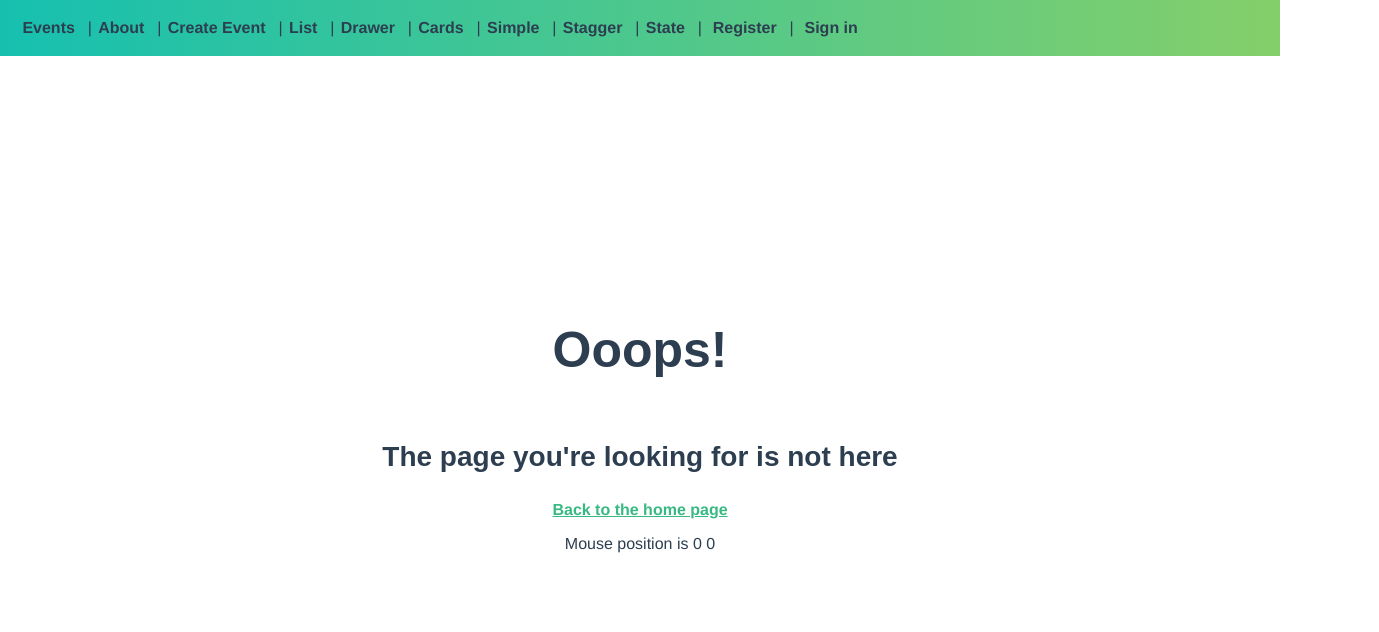
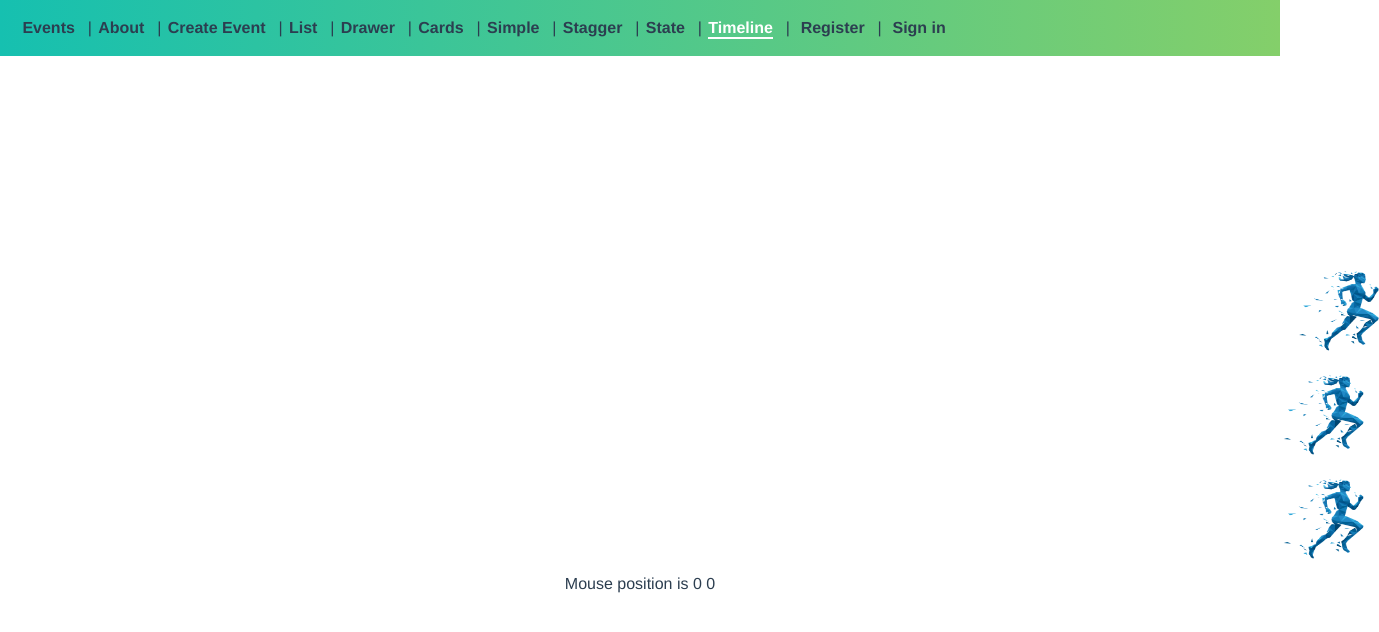
Before and after one commit to Paprikas/real-world-vue-3, a Vue app: page /timeline in a window 1280 px wide. Shown: the top 632 px of the page, 1379 px wide, since content can reach past the window. Built offline with nearby package versions, Linux system fonts and the light colour scheme.

Commit message:
Animating Vue Lesson 8

```diff
--- a/src/components/AppNav.vue
+++ b/src/components/AppNav.vue
@@ -8,7 +8,8 @@
     <router-link :to="{ name: 'CardsView' }">Cards</router-link>|
     <router-link :to="{ name: 'SimpleView' }">Simple</router-link>|
     <router-link :to="{ name: 'StaggerView' }">Stagger</router-link>|
-    <router-link :to="{ name: 'StateView' }">State</router-link>
+    <router-link :to="{ name: 'StateView' }">State</router-link>|
+    <router-link :to="{ name: 'TimelineView' }">Timeline</router-link>
     <div v-if="!loggedIn">
       | <router-link :to="{ name: 'RegisterUser' }">Register</router-link>|
       <router-link :to="{ name: 'LoginUser' }">Sign in</router-link>
--- a/src/router/index.js
+++ b/src/router/index.js
@@ -18,6 +18,7 @@ import CardsView from '@/views/CardsView'
 import SimpleView from '@/views/SimpleView'
 import StaggerView from '@/views/StaggerView'
 import StateView from '@/views/StateView'
+import TimelineView from '@/views/TimelineView'
 
 const AboutView = () => import('../views/AboutView.vue')
 
@@ -136,6 +137,11 @@ const routes = [
     component: StateView,
   },
   {
+    path: '/timeline',
+    name: 'TimelineView',
+    component: TimelineView,
+  },
+  {
     path: '/register',
     name: 'RegisterUser',
     component: RegisterUser,
--- /dev/null
+++ b/src/views/TimelineView.vue
@@ -0,0 +1,28 @@
+<template>
+  <div>
+    <img class="runner first" src="../assets/runner.png" alt="runner" />
+    <img class="runner second" src="../assets/runner.png" alt="runner" />
+    <img class="runner third" src="../assets/runner.png" alt="runner" />
+  </div>
+</template>
+
+<script>
+import gsap from 'gsap'
+export default {
+  mounted() {
+    let tl = gsap.timeline({ repeat: -1, repeatDelay: 1 })
+    tl.to('.first', { x: 700, duration: 2, ease: 'expo.out' })
+    tl.to('.second', { x: 700, duration: 2, ease: 'expo.out' }, '<.5') // 0.5 '-=0.75' '<'
+    tl.to('.third', { x: 700, duration: 2, ease: 'expo.out' }, '<')
+  },
+}
+</script>
+
+<style scoped>
+.runner {
+  display: block;
+  height: 5em;
+  width: 5em;
+  margin-top: 1.5em;
+}
+</style>
```
Also changed, not shown: src/assets/runner.png (added).
